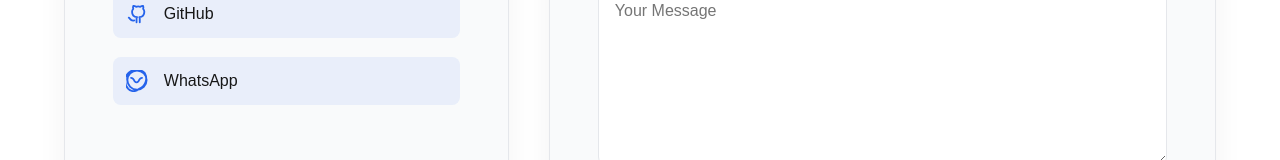
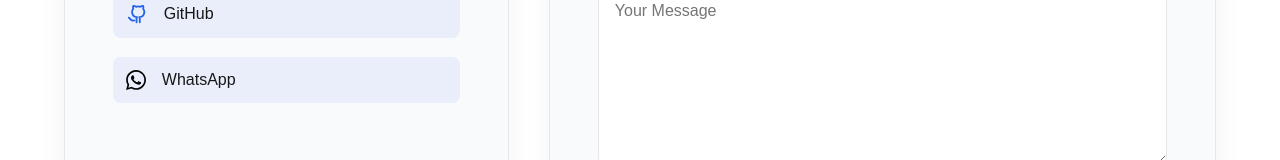
Before and after one commit to LarryMwansa/my-personal-site, a Next.js app: page /contact in a window 1280 px wide. Shown: the part 719-879 px from the top of the page. Built offline with nearby package versions, Linux system fonts and the light colour scheme.

Commit message:
Replace WhatsApp SVG icon with an image tag in ContactPage component; add WhatsApp SVG file to public directory.

```diff
--- a/src/app/contact/page.jsx
+++ b/src/app/contact/page.jsx
@@ -55,9 +55,7 @@ const ContactPage = () => {
             </li>
             <li className={styles.contactListItem}>
               <a href="https://wa.me/27698226285" className={styles.link} target="_blank" rel="noopener noreferrer">
-                <svg width="20" height="20" viewBox="0 0 24 24" fill="none" xmlns="http://www.w3.org/2000/svg">
-                  <path d="M20.52 3.48A12 12 0 1 0 2.47 20.52C3.5 21.55 4.78 22.32 6.18 22.7L6.18 22.7C7.58 23.08 9.08 23.08 10.48 22.7C11.88 22.32 13.16 21.55 14.19 20.52A12 12 0 0 0 20.52 3.48ZM12 21.5C6.21 21.5 1.5 16.79 1.5 11C1.5 5.21 6.21 0.5 12 0.5C17.79 0.5 22.5 5.21 22.5 11C22.5 16.79 17.79 21.5 12 21.5ZM17.5 8.5C17.5 8.5 16.5 8.5 15.5 9.5C14.5 10.5 13.5 12.5 13.5 12.5C13.5 12.5 12.5 13.5 11.5 13.5C10.5 13.5 9.5 12.5 9.5 12.5C9.5 12.5 8.5 10.5 7.5 9.5C6.5 8.5 5.5 8.5 5.5 8.5" stroke="currentColor" strokeWidth="2" strokeLinecap="round" strokeLinejoin="round"/>
-                </svg>
+                <img src="/whatsapp.svg" alt="WhatsApp" width="20" height="20" style={{ filter: 'invert(var(--wa-invert, 0))', verticalAlign: 'middle' }} />
                 <span>WhatsApp</span>
               </a>
             </li>
```
Also changed, not shown: public/whatsapp.svg (added).
